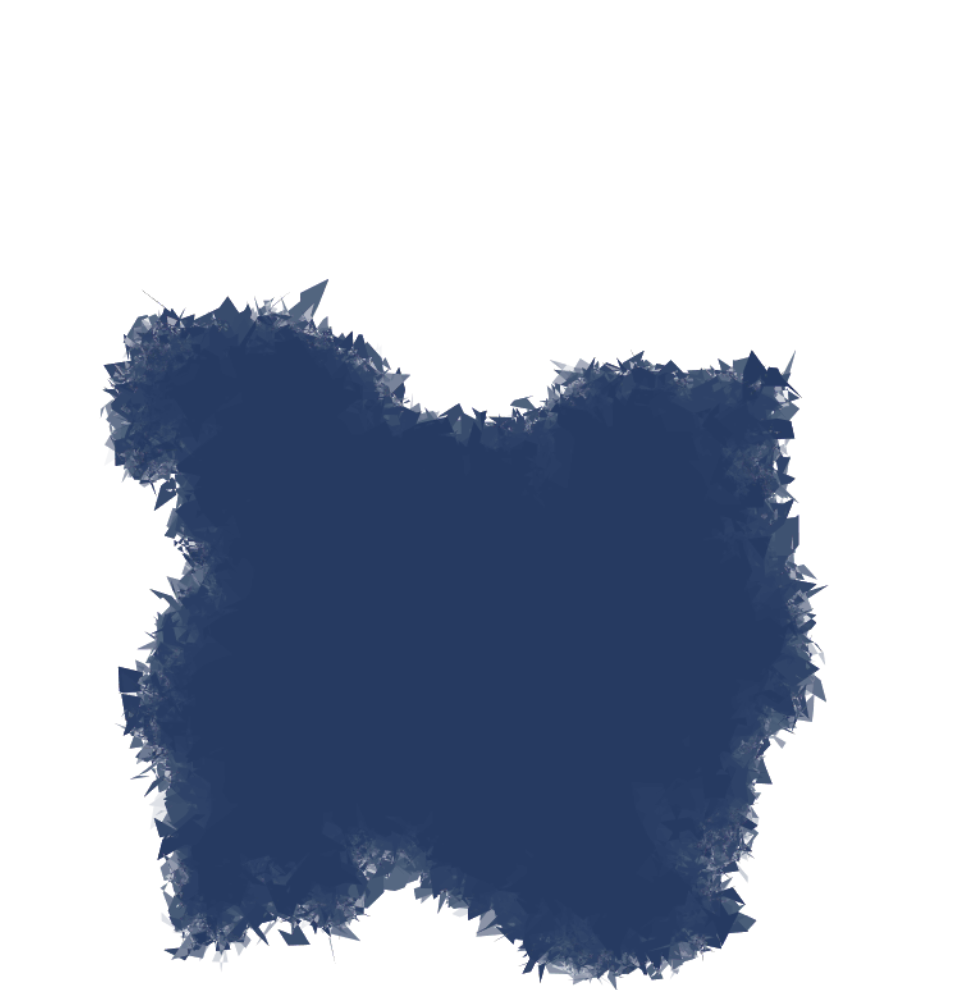
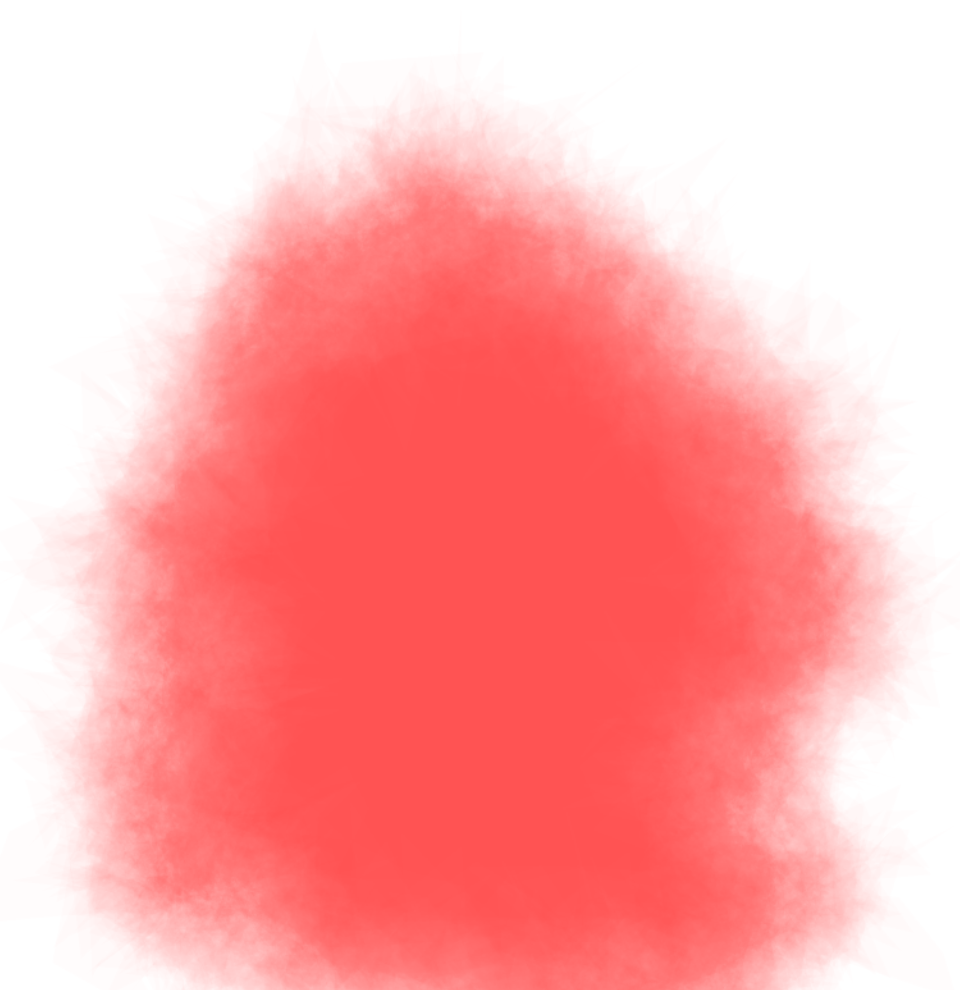
Before and after one commit to Demborg/aquarelle, a plain HTML site: page index.html in a window 1280 px wide. Shown: the top 990 px of the page, without its empty margins (190-1150 px from the left). Drawn offline with Linux system fonts and the light colour scheme.

Commit message:
Change a lot of stuff just to realize that it is super important that we ctx.beginPath()

```diff
--- a/index.html
+++ b/index.html
@@ -11,29 +11,32 @@
   <script>
     const POLYGON = [[300, 300], [700, 300], [700, 700], [300, 700]]
 
+    const add = (a, b) => {
+        return [a[0] + b[0], a[1] + b[1]]
+    }
+
+    const scale = (v, s) => {
+        return [v[0] * s, v[1] * s]
+    }
+
+    const norm = (vec) => {
+        return Math.sqrt(vec[0] * vec[0] + vec[1] * vec[1])
+    }
+
+    const randomVector = (length) => {
+        const theta = 2 * Math.PI * Math.random()
+        const rho = Math.sqrt(-2 * Math.log(1 - Math.random()))
+        return scale([Math.cos(theta), Math.sin(theta)], rho * length)
+    };
+
     const drawPolygon = (ctx, points) => {
+        ctx.beginPath()
         ctx.moveTo(points[0][0], points[0][1])
         points.forEach(element => {
             ctx.lineTo(element[0], element[1])
         });
         ctx.closePath()
         ctx.fill()
-    }
-
-    const randomOffset = (scale) => {
-        return scale * (2 * Math.random() - 1)
-    }
-
-    const randomVector = (scale) => {
-        return [randomOffset(scale), randomOffset(scale)]
-    }
-
-    const add = (a, b) => {
-        return [a[0] + b[0], a[1] + b[1]]
-    }
-
-    const scale = (v, s) => {
-        return [v[0] * s, v[1] * s]
     }
 
     const randomizePolygon = (points, scale) => {
@@ -48,14 +51,24 @@
         })
     }
 
+    const circularize = (points, center, s) => {
+        return points.map(p => {
+            const diff = add(p, scale(center, -1))
+            return add(
+                center,
+                scale(diff, s/norm(diff))
+            )
+        })
+    }
+
     const randomDeform = (points, scale) => {
         points = subdivide(points)
         return randomizePolygon(points, scale)
     }
 
-    const fractalRandomDeform = (points, iterations, scale, falloff) => {
-        for (let i = 0; i <= iterations; i++) {
-            points = randomDeform(points, scale / Math.pow(falloff, i))
+    const fractalRandomDeform = (points, iterations, scale) => {
+        for (let i = 0; i < iterations; i++) {
+            points = randomDeform(points, scale / Math.pow(2, i))
         }
         return points
     }
@@ -63,11 +76,13 @@
     window.onload = () => {
         const canvas = document.getElementById("canvas");
         const ctx = canvas.getContext("2d");
-        ctx.fillStyle = "rgba(22,38,76,0.05)"
-
-        base = fractalRandomDeform(POLYGON, 3, 40, 1.3)
-        for (let i = 0; i <= 40; i++) {
-            shape = fractalRandomDeform(base, 3, 20, 1.3)
+        const base = fractalRandomDeform(
+            circularize(subdivide(POLYGON), [500, 500], 300),
+            3, 40
+        )
+        ctx.fillStyle = "rgba(255,0,0,0.01)"
+        for (let i = 0; i < 100; i++) {
+            shape = fractalRandomDeform(base, 2, 40)
             drawPolygon(ctx, shape)
         }
     };
```
